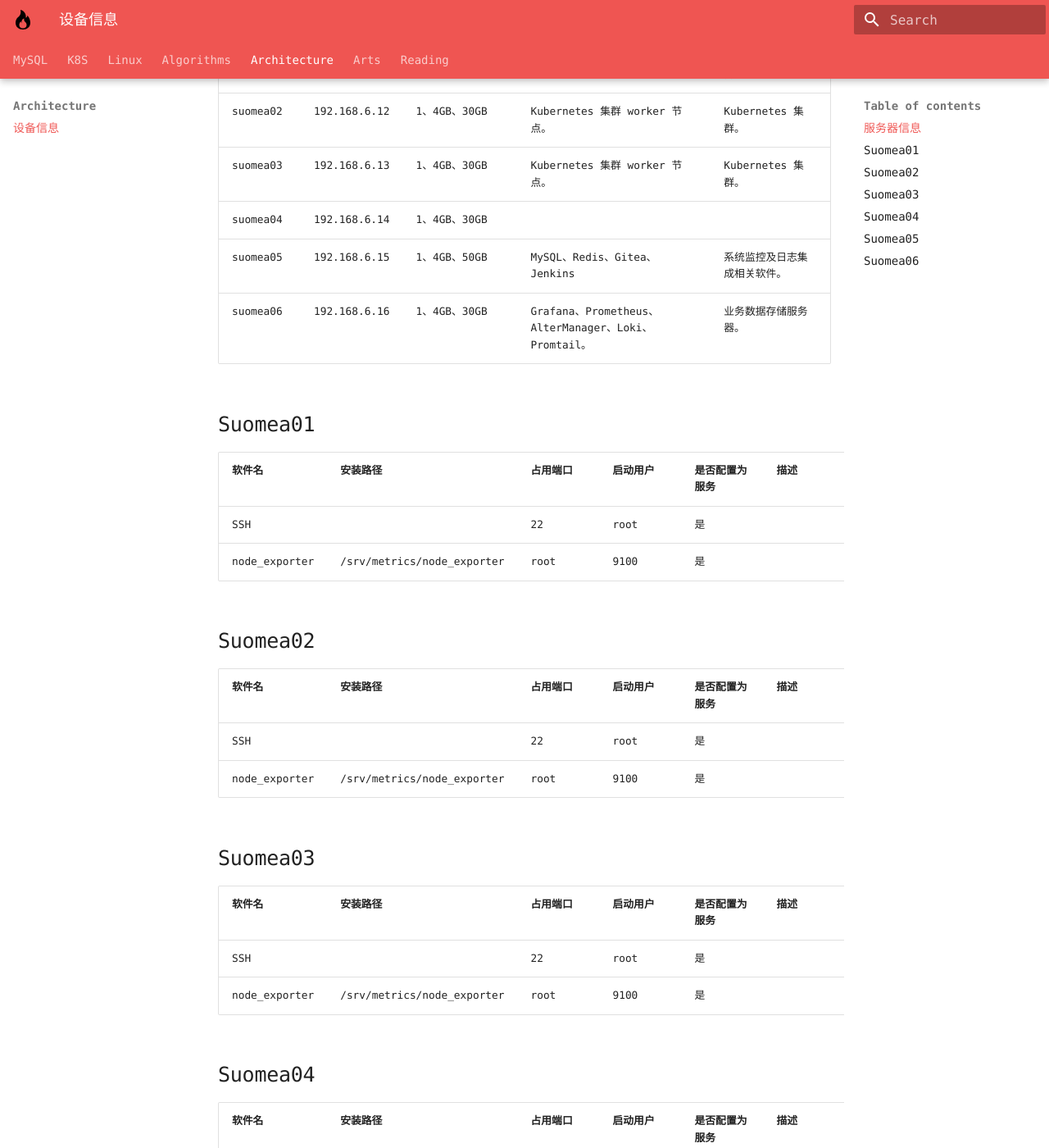
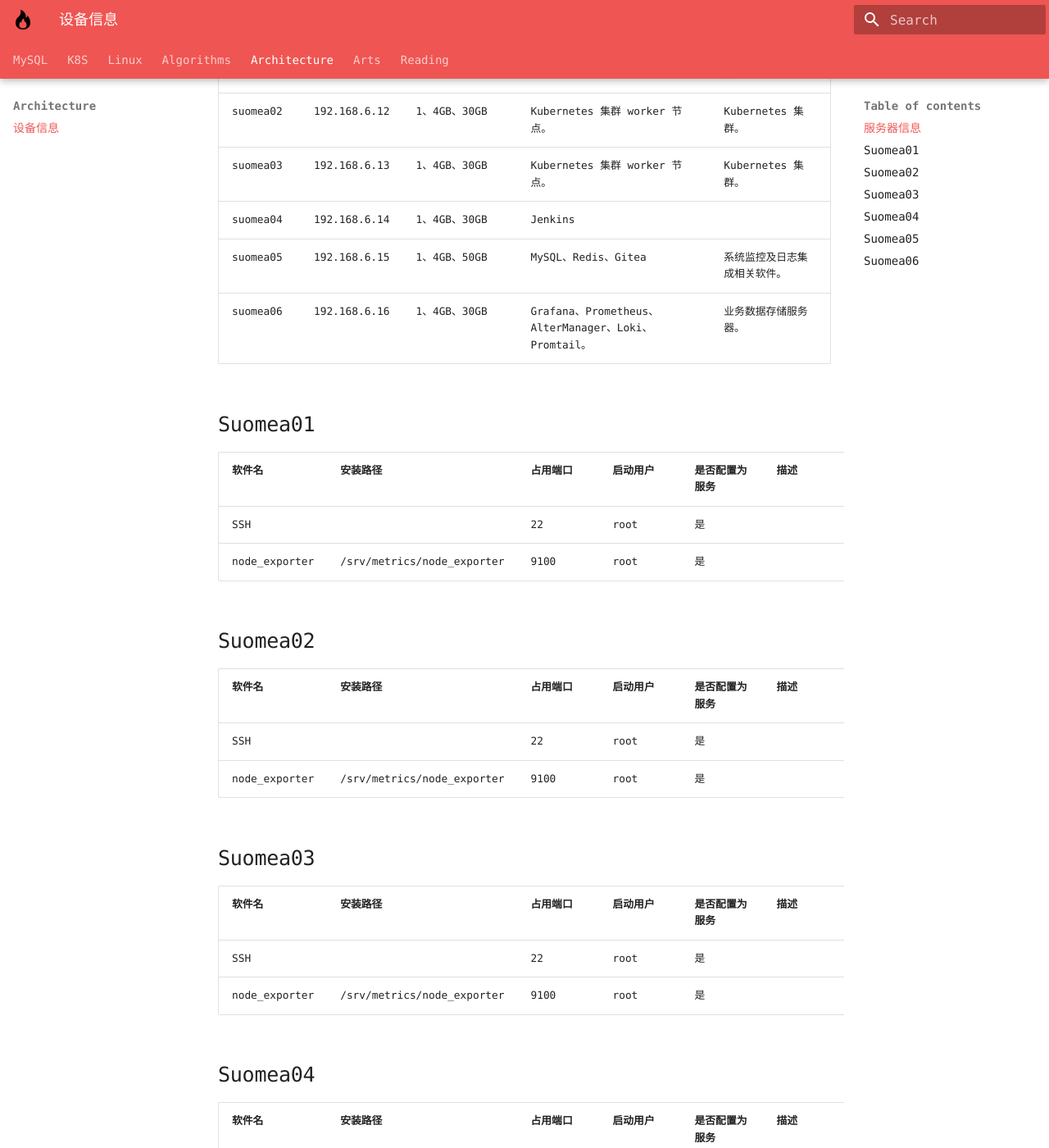
Before and after one commit to Suomea/blog, an MkDocs documentation site: the page built from docs/Architecture/设备信息.md, in a window 1280 px wide and 1400 px high, scrolled down 297 px. Shown: the whole window at 82% size. Built offline with MkDocs 1.6.1 and Material for MkDocs 9.7.7, drawn with Linux system fonts in a browser that asks for light colours; some web fonts are replaced; part of the change alters nothing that is shown; some of the changed text lies outside the part shown.

```diff
--- a/docs/Architecture/设备信息.md
+++ b/docs/Architecture/设备信息.md
@@ -4,54 +4,54 @@
 | suomea01 | 192.168.6.11 | 2、4GB、30GB | Kubernetes 集群 master 节点。| Kubernetes 集群。|
 | suomea02 | 192.168.6.12 | 1、4GB、30GB | Kubernetes 集群 worker 节点。| Kubernetes 集群。|
 | suomea03 | 192.168.6.13 | 1、4GB、30GB | Kubernetes 集群 worker 节点。| Kubernetes 集群。|
-| suomea04 | 192.168.6.14 | 1、4GB、30GB | | |
-| suomea05 | 192.168.6.15 | 1、4GB、50GB | MySQL、Redis、Gitea、Jenkins | 系统监控及日志集成相关软件。 |
+| suomea04 | 192.168.6.14 | 1、4GB、30GB | Jenkins |  |
+| suomea05 | 192.168.6.15 | 1、4GB、50GB | MySQL、Redis、Gitea | 系统监控及日志集成相关软件。 |
 | suomea06 | 192.168.6.16 | 1、4GB、30GB |  Grafana、Prometheus、AlterManager、Loki、Promtail。 | 业务数据存储服务器。 |
 
 ## Suomea01
 | 软件名 | 安装路径 | 占用端口 | 启动用户 | 是否配置为服务 | 描述 |
 | -- | -- | -- | -- | -- | -- |
 | SSH |  | 22 | root | 是 | |
-| node_exporter | /srv/metrics/node_exporter | root | 9100 | 是 | |
+| node_exporter | /srv/metrics/node_exporter | 9100 | root | 是 | |
 
 ## Suomea02
 | 软件名 | 安装路径 | 占用端口 | 启动用户 | 是否配置为服务 | 描述 |
 | -- | -- | -- | -- | -- | -- |
 | SSH |  | 22 | root | 是 | |
-| node_exporter | /srv/metrics/node_exporter | root | 9100 | 是 | |
+| node_exporter | /srv/metrics/node_exporter | 9100 | root | 是 | |
 
 ## Suomea03
 | 软件名 | 安装路径 | 占用端口 | 启动用户 | 是否配置为服务 | 描述 |
 | -- | -- | -- | -- | -- | -- |
 | SSH |  | 22 | root | 是 | |
-| node_exporter | /srv/metrics/node_exporter | root | 9100 | 是 | |
+| node_exporter | /srv/metrics/node_exporter | 9100 | root | 是 | |
 
 ## Suomea04
 | 软件名 | 安装路径 | 占用端口 | 启动用户 | 是否配置为服务 | 描述 |
 | -- | -- | -- | -- | -- | -- |
 | SSH |  | 22 | root | 是 | |
-| node_exporter | /srv/metrics/node_exporter | root | 9100 | 是 | |
-| jenkins | /srv/metrics/node_exporter | jenkins | 8080 | 是 | |
+| node_exporter | /srv/metrics/node_exporter | 9100 | root | 是 | |
+| jenkins | /srv/metrics/node_exporter | 8080 | jenkins | 是 | |
 | java | /usr/local/jdk-17.0.6+10 |  |  |  | |
 | maven | /usr/local/apache-maven-3.9.0 |  |  |  | |
 | git |  |  |  |  | |
-| containerd |  | root |  | 是 | |
-| buildkit | | root |  | 是 | |
+| containerd |  |  | root | 是 | |
+| buildkit | |  | root | 是 | |
 | kubectl | |  |  |  | |
 
 ## Suomea05
 | 软件名 | 安装路径 | 占用端口 | 启动用户 | 是否配置为服务 | 描述 |
 | -- | -- | -- | -- | -- | -- |
 | SSH |  | 22 | root | 是 | |
-| node_exporter | /srv/metrics/node_exporter | root | 9100 | 是 | |
+| node_exporter | /srv/metrics/node_exporter | 9100 | root | 是 | |
 | MySQL |  | 3306 | root | 是 | |
 | Redis |  | 6379 | root | 是 | |
-| Gitea | /srv/gitea | gitea | 3000 | 是 | 需要安装 Git |
+| Gitea | /srv/gitea |  | 3000 | 是 | 需要安装 Git |
 
 ## Suomea06
 | 软件名 | 安装路径 | 占用端口 | 启动用户 | 是否配置为服务 | 描述 |
 | -- | -- | -- | -- | -- | -- |
 | SSH |  | 22 | root | 是 | |
-| node_exporter | /srv/metrics/node_exporter | root | 9100 | 是 | |
+| node_exporter | /srv/metrics/node_exporter | 9100 | root | 是 | |
 | prometheus | /srv/metrics/prometheus | root | 9090 | 是 | 数据存储目录：/data/prometheus |
 | grafana | /srv/metrics/grafana | root | 3000 | 是 | |
```
